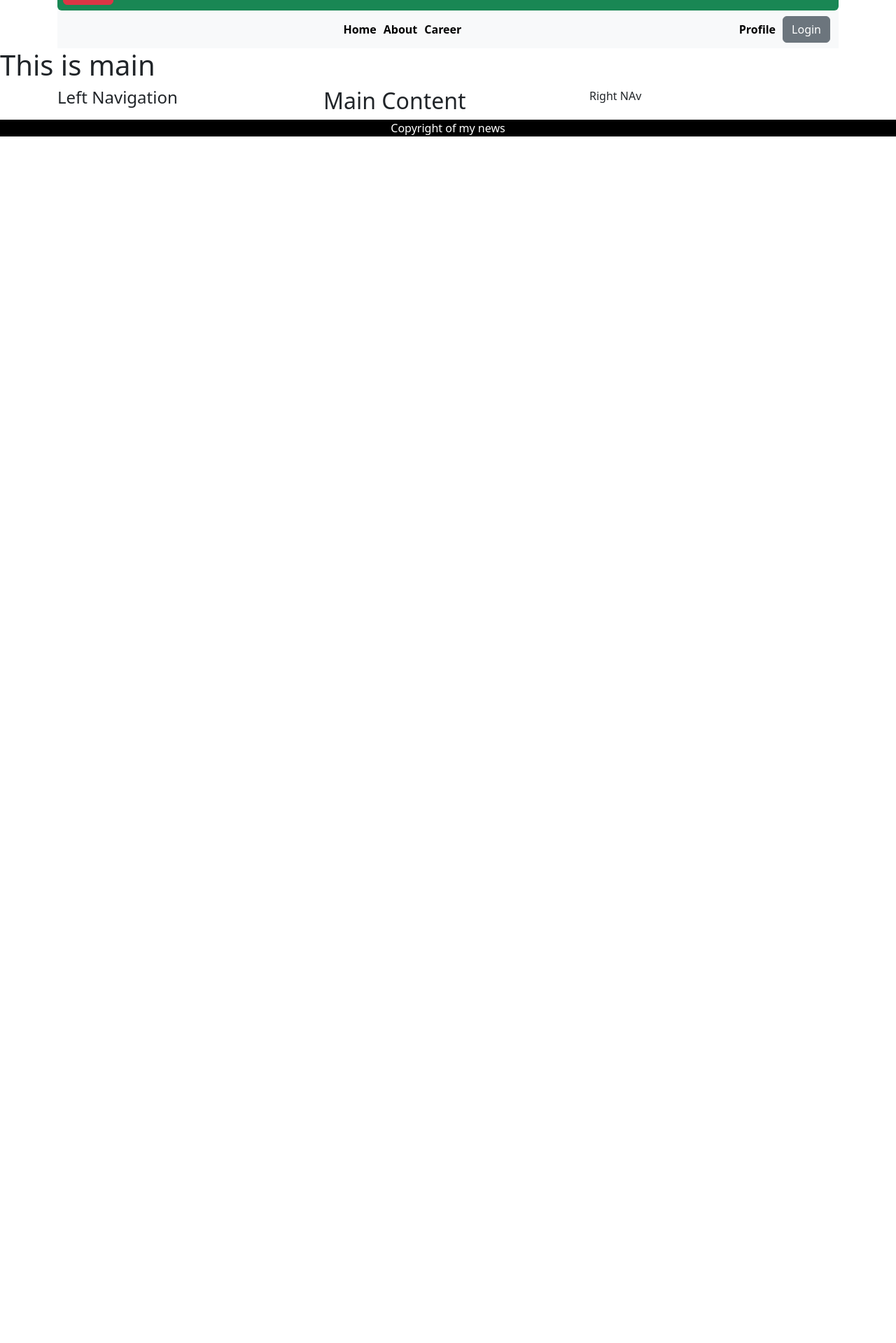
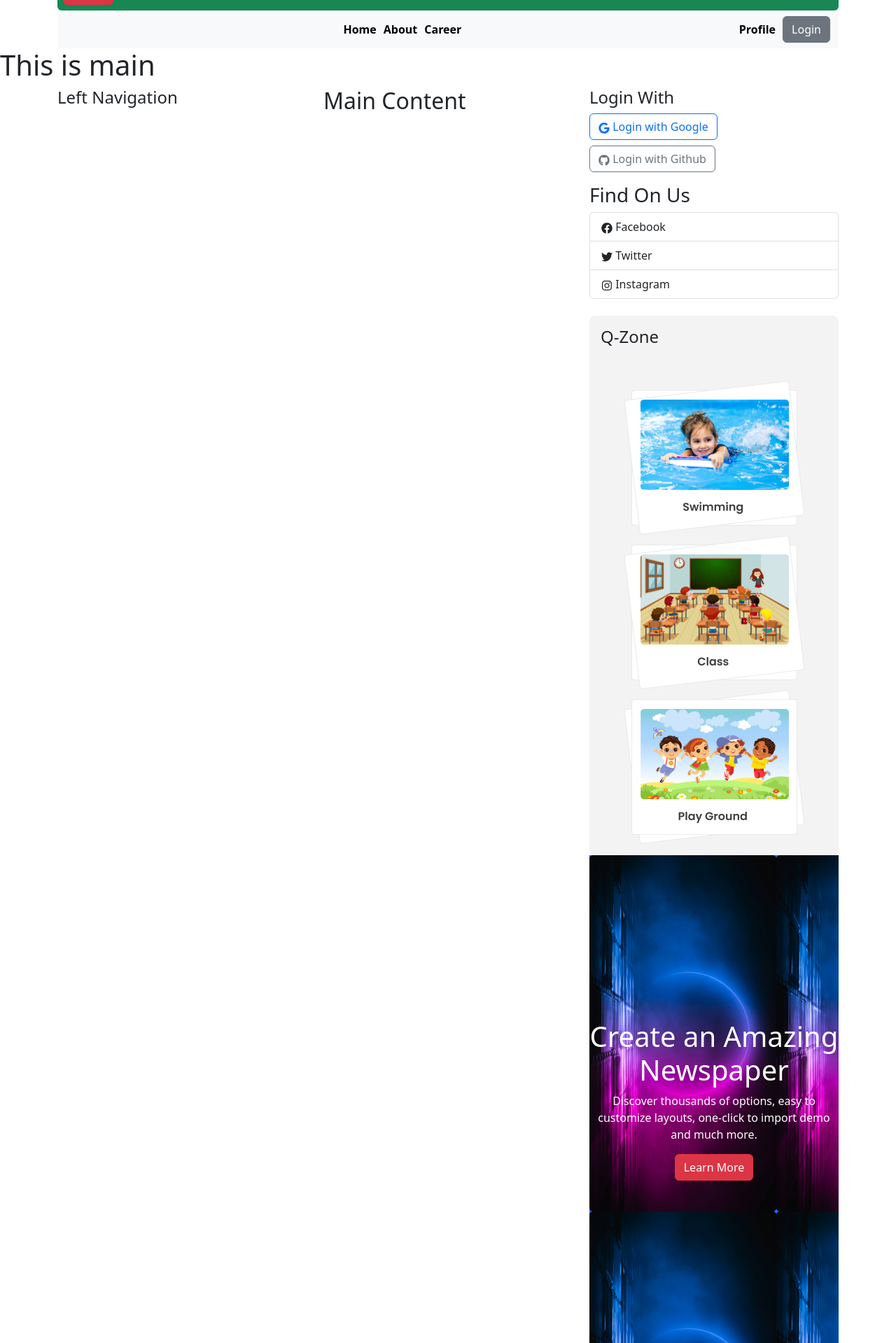
Before and after one commit to Suvrodev/the_news_dragon_client, a React (Vite) app: page / in a window 1280 px wide. Shown: the part 221-2140 px from the top of the page at 70% size. Before the commit the page ends 800 px from the top, so only its background shows below. Built offline with nearby package versions, Linux system fonts and the light colour scheme.

Commit message:
Added Right Div

```diff
--- a/index.html
+++ b/index.html
@@ -2,9 +2,9 @@
 <html lang="en">
   <head>
     <meta charset="UTF-8" />
-    <link rel="icon" type="image/svg+xml" href="/vite.svg" />
+    <link rel="icon" type="image/svg+xml" href="qZone1.png" />
     <meta name="viewport" content="width=device-width, initial-scale=1.0" />
-    <title>Vite + React</title>
+    <title>Dragon News</title>
   </head>
   <body>
     <div id="root"></div>
--- /dev/null
+++ b/src/Pages/Shared/QZone/QZone.css
@@ -0,0 +1,3 @@
+.qZone{
+    background-color: #F3F3F3 ;
+}
--- /dev/null
+++ b/src/Pages/Shared/QZone/QZone.jsx
@@ -0,0 +1,20 @@
+import React from 'react';
+import './QZone.css'
+import qZone1 from '../../../assets/qZone1.png'
+import qZone2 from '../../../assets/qZone2.png'
+import qZone3 from '../../../assets/qZone3.png'
+
+const QZone = () => {
+    return (
+        <div className='qZone mt-4 p-3 rounded-3'>
+            <h4 className='mb-5'>Q-Zone</h4>
+           <div className='d-flex flex-column align-items-center'>
+                <img src={qZone1} alt="" />
+                <img src={qZone2} alt="" />
+                <img src={qZone3} alt="" />
+           </div>
+        </div>
+    );
+};
+
+export default QZone;
--- /dev/null
+++ b/src/Pages/Shared/RightNav/RightNav.css
@@ -0,0 +1,5 @@
+.bgp{
+    background-image: url('../../../assets/bg1.png');
+    background-color: green;
+    height: 700px;
+}
--- a/src/Pages/Shared/RightNav/RightNav.jsx
+++ b/src/Pages/Shared/RightNav/RightNav.jsx
@@ -1,11 +1,38 @@
-import React from 'react';
+import React from "react";
+import './RightNav.css'
+import { Button, ListGroup } from "react-bootstrap";
+import { FaGoogle, FaGithub, FaFacebook, FaTwitter, FaInstagram } from "react-icons/fa";
+import QZone from "../QZone/QZone";
+import bgp from '../../../assets/bg.png'
 
 const RightNav = () => {
-    return (
-        <div>
-            <p>Right NAv</p>
-        </div>
-    );
+  return (
+    <div>
+      <h4>Login With</h4>
+      <Button className="mb-2" variant="outline-primary">
+        {" "}
+        <FaGoogle /> Login with Google
+      </Button>{" "}
+      <br />
+      <Button variant="outline-secondary">
+        <FaGithub /> Login with Github
+      </Button>
+      <h3 className="mt-3">Find On Us</h3>
+      <ListGroup className="text-sm-center text-lg-start">
+        <ListGroup.Item> <FaFacebook/> Facebook</ListGroup.Item>
+        <ListGroup.Item> <FaTwitter/> Twitter</ListGroup.Item>
+        <ListGroup.Item> <FaInstagram/> Instagram</ListGroup.Item>
+      </ListGroup>
+
+      <QZone></QZone>
+      <div className="bg-primary d-flex flex-column justify-content-center align-items-center bgp" >
+         <h4 className="text-white text-center fs-1">Create an Amazing Newspaper</h4>
+         <p className="text-white text-center">Discover thousands of options, easy to customize layouts, one-click to import demo and much more.</p>
+         <Button variant="danger">Learn More</Button>{' '}
+         {/* <img src={bgp} alt="" /> */}
+      </div>
+    </div>
+  );
 };
 
 export default RightNav;
```
Also changed, not shown: public/qZone1.png (added).
